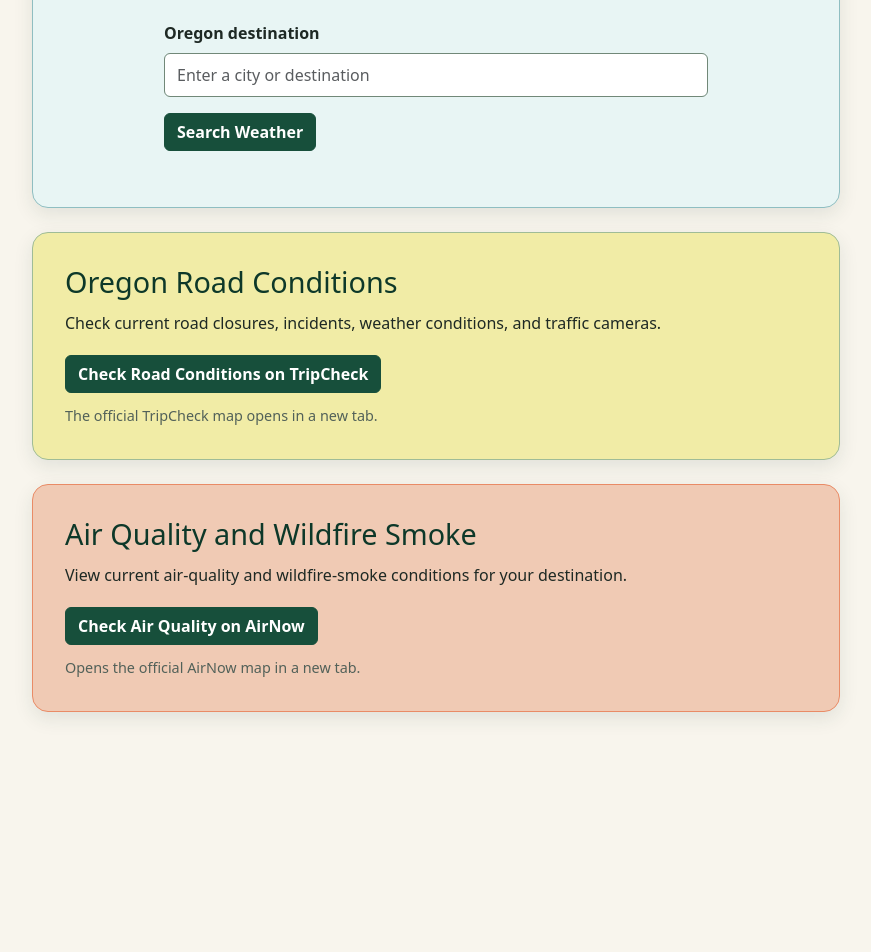
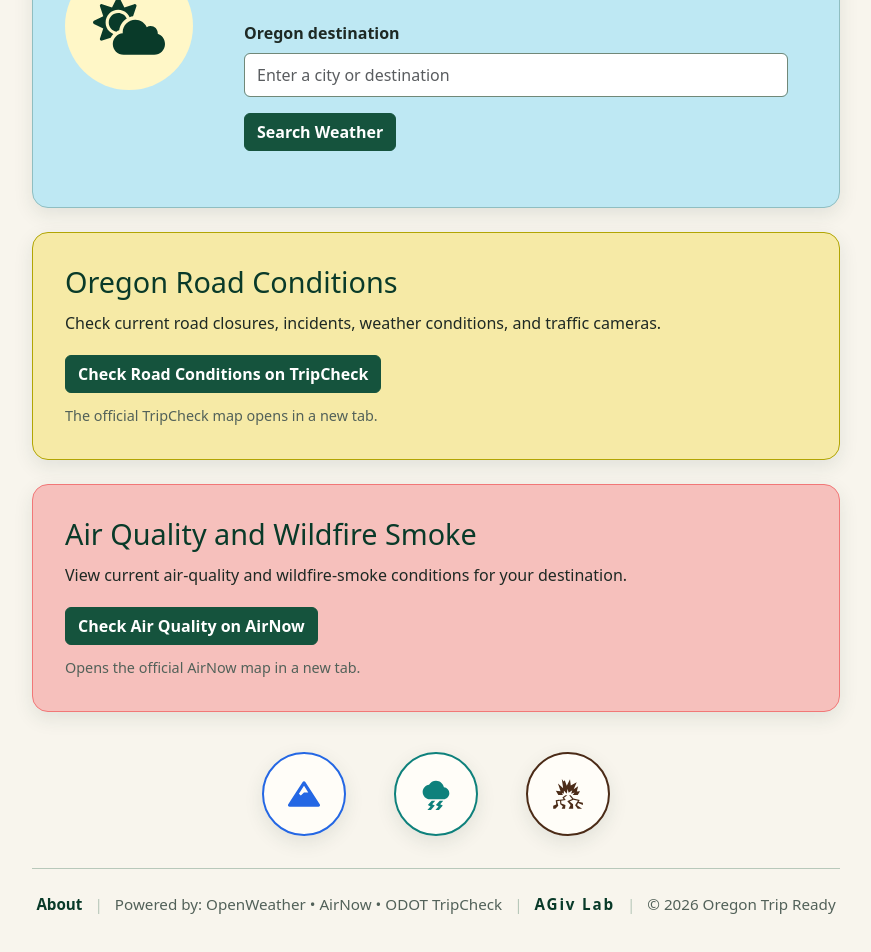
Before and after one commit to AGiv-lab/oregon-trip-ready, a React (Vite) app: page / in a window 1280 px wide. Shown: the part 776-1728 px from the top of the page, without its empty margins (204-1075 px from the left). Before the commit the page ends 1560 px from the top, so only its background shows below. Built offline with nearby package versions, Linux system fonts and the light colour scheme.

Commit message:
Add weather section icon layout and fix weather search

```diff
--- a/src/App.jsx
+++ b/src/App.jsx
@@ -6,7 +6,7 @@ import Form from 'react-bootstrap/Form';
 import Card from 'react-bootstrap/Card';
 import Alert from 'react-bootstrap/Alert';
 import logo from './assets/logo.png';
-import { FaMountain } from 'react-icons/fa';
+import { FaCloudSun, FaMountain } from 'react-icons/fa';
 import { GiEarthCrack } from 'react-icons/gi';
 import { MdThunderstorm } from 'react-icons/md';
 
@@ -73,11 +73,22 @@ class App extends React.Component {
   <p>Check Oregon weather, air quality, and road conditions before you travel.</p>
 </header>
 
-        <section className="weather-search-section" aria-labelledby="weather-search-heading">
+ <section
+  className="weather-search-section"
+  aria-labelledby="weather-search-heading"
+>
+  <div className="primary-section-layout">
+    <div className="primary-section-icon weather-section-icon">
+      <FaCloudSun aria-hidden="true" />
+    </div>
+
+    <div className="primary-section-content">
       <h2 id="weather-search-heading">Search Oregon Weather</h2>
+
       <Form className="weather-search-form" onSubmit={this.handleSubmit}>
         <Form.Group className="mb-3" controlId="destination">
           <Form.Label>Oregon destination</Form.Label>
+
           <Form.Control
             type="text"
             value={destination}
@@ -85,6 +96,7 @@ class App extends React.Component {
             placeholder="Enter a city or destination"
           />
         </Form.Group>
+
         <Button type="submit" disabled={isLoading}>
           {isLoading ? 'Searching...' : 'Search Weather'}
         </Button>
@@ -106,18 +118,24 @@ class App extends React.Component {
             <Card.Title as="h3" id="weather-result-heading">
               {conditions.destination}, {conditions.state}
             </Card.Title>
+
             <Card.Text as="div">
               <dl className="weather-details-grid">
                 <dt>Temperature</dt>
                 <dd>{Math.round(conditions.weather.temperature)}°F</dd>
+
                 <dt>Feels like</dt>
                 <dd>{Math.round(conditions.weather.feelsLike)}°F</dd>
+
                 <dt>Humidity</dt>
                 <dd>{conditions.weather.humidity}%</dd>
+
                 <dt>Condition</dt>
                 <dd>{conditions.weather.condition}</dd>
+
                 <dt>Description</dt>
                 <dd>{conditions.weather.description}</dd>
+
                 <dt>Wind speed</dt>
                 <dd>{Math.round(conditions.weather.windSpeed)} mph</dd>
               </dl>
@@ -125,6 +143,8 @@ class App extends React.Component {
           </Card.Body>
         </Card>
       )}
+    </div>
+  </div>
 </section>
 
         <section
@@ -158,6 +178,74 @@ class App extends React.Component {
           </Button>
           <p className="external-link-note">Opens the official AirNow map in a new tab.</p>
         </section>
+
+        <nav
+  className="resource-links"
+  aria-label="Additional Oregon safety resources"
+>
+  <a
+    className="resource-icon-link avalanche-link"
+    href="https://nwac.us/"
+    target="_blank"
+    rel="noopener noreferrer"
+    aria-label="Open avalanche information in a new tab"
+  >
+    <FaMountain aria-hidden="true" />
+    <span className="resource-tooltip">
+      Avalanche info
+    </span>
+  </a>
+
+  <a
+    className="resource-icon-link nws-link"
+    href="https://www.weather.gov/alerts"
+    target="_blank"
+    rel="noopener noreferrer"
+    aria-label="Open National Weather Service alerts in a new tab"
+  >
+    <MdThunderstorm aria-hidden="true" />
+    <span className="resource-tooltip">
+      NWS Alerts
+    </span>
+  </a>
+
+  <a
+    className="resource-icon-link earthquake-link"
+    href="https://earthquake.usgs.gov/earthquakes/map/"
+    target="_blank"
+    rel="noopener noreferrer"
+    aria-label="Open recent earthquake information in a new tab"
+  >
+    <GiEarthCrack aria-hidden="true" />
+    <span className="resource-tooltip">
+      Earthquakes
+    </span>
+  </a>
+</nav>
+<footer className="site-footer">
+  <a href="/about" className="footer-link">
+    About
+  </a>
+
+  <span className="footer-divider">|</span>
+
+  <span>
+    Powered by: OpenWeather • AirNow • ODOT TripCheck
+  </span>
+
+  <span className="footer-divider">|</span>
+
+  <span className="footer-brand">
+    AGiv Lab
+  </span>
+
+  <span className="footer-divider">|</span>
+
+  <span className="footer-copyright">
+    © 2026 Oregon Trip Ready
+  </span>
+</footer>
+
       </Container>
     );
   }
--- a/src/index.css
+++ b/src/index.css
@@ -1,11 +1,9 @@
 :root {
-  --forest-green: #174f3b;
-  --forest-green-dark: #0d3829;
+  --forest-green: #15533d;
+  --forest-green-dark: #093a29;
   --moss-green: #dce8dc;
   --warm-white: #f8f5ed;
   --panel-white: #fffdf8;
-  --road-panel: #eef3e8;
-  --air-panel: #e8f2f3;
   --text-color: #1e2924;
   --muted-text: #526159;
   --border-color: #b8c8ba;
@@ -66,7 +64,7 @@ a:focus-visible {
 .page-header {
   margin-bottom: 1.5rem;
   padding: clamp(1.75rem, 5vw, 3.5rem);
-  color: #fff;
+  color: #f3faf8;
   text-align: center;
   background: var(--forest-green);
   border-color: var(--forest-green-dark);
@@ -98,8 +96,35 @@ a:focus-visible {
 }
 
 .weather-search-section {
-  background: #e8f5f4;
+  background: #bee8f3;
   border-color: #8fbec1;
+}
+
+.primary-section-layout {
+  display: grid;
+  grid-template-columns: auto minmax(0, 1fr);
+  align-items: start;
+  gap: clamp(1.25rem, 4vw, 2rem);
+}
+
+.primary-section-icon {
+  display: flex;
+  align-items: center;
+  justify-content: center;
+  width: clamp(6rem, 16vw, 8rem);
+  aspect-ratio: 1;
+  border-radius: 50%;
+  pointer-events: none;
+}
+
+.weather-section-icon {
+  color: var(--forest-green-dark);
+  background: #fff7c7;
+  font-size: clamp(3rem, 8vw, 4.5rem);
+}
+
+.primary-section-content {
+  min-width: 0;
 }
 
 .weather-search-section h2,
@@ -153,7 +178,7 @@ a:focus-visible {
   margin: 1.5rem auto 0;
   text-align: left;
   background: var(--moss-green);
-  border-color: #8fa890;
+  border-color: #02413b;
 }
 
 .weather-card .card-title {
@@ -184,14 +209,14 @@ a:focus-visible {
 }
 
 .tripcheck-section {
-  background: #f1eca6;
-  border-color: #9fbc97;
+  background:  #f6eaa6;
+  border-color: #b1a504;
 }
 
 
 .airnow-section {
-  background: #f0cab4;
-  border-color: #e98b66;
+  background: #f6c0bc;
+  border-color: #f17777;
 }
 
 .external-link-note {
@@ -210,6 +235,14 @@ a:focus-visible {
   .weather-search-section,
   .information-section {
     border-radius: 0.75rem;
+  }
+
+  .primary-section-layout {
+    grid-template-columns: 1fr;
+  }
+
+  .primary-section-icon {
+    margin-inline: auto;
   }
 
   .weather-details-grid {
@@ -237,3 +270,146 @@ a:focus-visible {
     animation-iteration-count: 1 !important;
   }
 }
+
+ .resource-links {
+  display: flex;
+  justify-content: center;
+  align-items: center;
+  gap: 3rem;
+  margin: 2.5rem 0 2rem;
+}
+
+.resource-icon-link {
+  position: relative;
+  display: inline-flex;
+  justify-content: center;
+  align-items: center;
+  width: 5.25rem;
+  height: 5.25rem;
+  border: 2px solid currentColor;
+  border-radius: 50%;
+  font-size: 2rem;
+  text-decoration: none;
+  background: var(--panel-white);
+  box-shadow: var(--panel-shadow);
+  transition:
+    transform 160ms ease,
+    box-shadow 160ms ease;
+}
+
+.resource-icon-link:hover,
+.resource-icon-link:focus-visible {
+  transform: translateY(-4px);
+  box-shadow: 0 0.65rem 1.25rem rgba(31, 61, 46, 0.18);
+}
+
+.avalanche-link {
+  color: #2467e4;
+}
+
+.nws-link {
+  color: #0e817c;
+}
+
+.earthquake-link {
+  color: #4b2b17;
+}
+
+.resource-tooltip {
+  position: absolute;
+  bottom: calc(100% + 0.75rem);
+  left: 50%;
+  width: max-content;
+  min-width: 8rem;
+  max-width: 14rem;
+  padding: 0.6rem 0.9rem;
+  border-radius: 0.5rem;
+  color: #f3faf8;
+  background: var(--forest-green-dark);
+  font-size: 1.1rem;
+  font-weight: 600;
+  line-height: 1.3;
+  text-align: center;
+  opacity: 0;
+  visibility: hidden;
+  pointer-events: none;
+  transform: translateX(-50%) translateY(0.25rem);
+  transition:
+    opacity 150ms ease,
+    transform 150ms ease,
+    visibility 150ms ease;
+}
+
+.resource-tooltip::after {
+  content: "";
+  position: absolute;
+  top: 100%;
+  left: 50%;
+  transform: translateX(-50%);
+  border: 6px solid transparent;
+  border-top-color: var(--forest-green-dark);
+}
+
+.resource-icon-link:hover .resource-tooltip,
+.resource-icon-link:focus-visible .resource-tooltip {
+  opacity: 1;
+  visibility: visible;
+  transform: translateX(-50%) translateY(0);
+}
+
+@media (max-width: 36rem) {
+  .resource-links {
+    gap: 1rem;
+  }
+
+  .resource-icon-link {
+    width: 4rem;
+    height: 4rem;
+    font-size: 1.7rem;
+  }
+
+  .resource-tooltip {
+    min-width: 7rem;
+    max-width: 10rem;
+    font-size: 1rem;
+  }
+}
+
+.site-footer {
+  margin-top: 2rem;
+  padding: 1.5rem 0;
+  border-top: 1px solid var(--border-color);
+
+  display: flex;
+  justify-content: center;
+  align-items: center;
+  flex-wrap: wrap;
+  gap: 0.75rem;
+
+  font-size: 0.95rem;
+  color: var(--muted-text);
+}
+
+.footer-link {
+  color: var(--forest-green-dark);
+  text-decoration: none;
+  font-weight: 600;
+}
+
+.footer-link:hover {
+  text-decoration: underline;
+}
+
+.footer-brand {
+  color: var(--forest-green-dark);
+  font-weight: 700;
+  letter-spacing: 0.12em;
+}
+
+.footer-divider {
+  color: var(--border-color);
+}
+
+.footer-copyright {
+  white-space: nowrap;
+}
```
Lines whose indentation alone changed are shown as unchanged.
